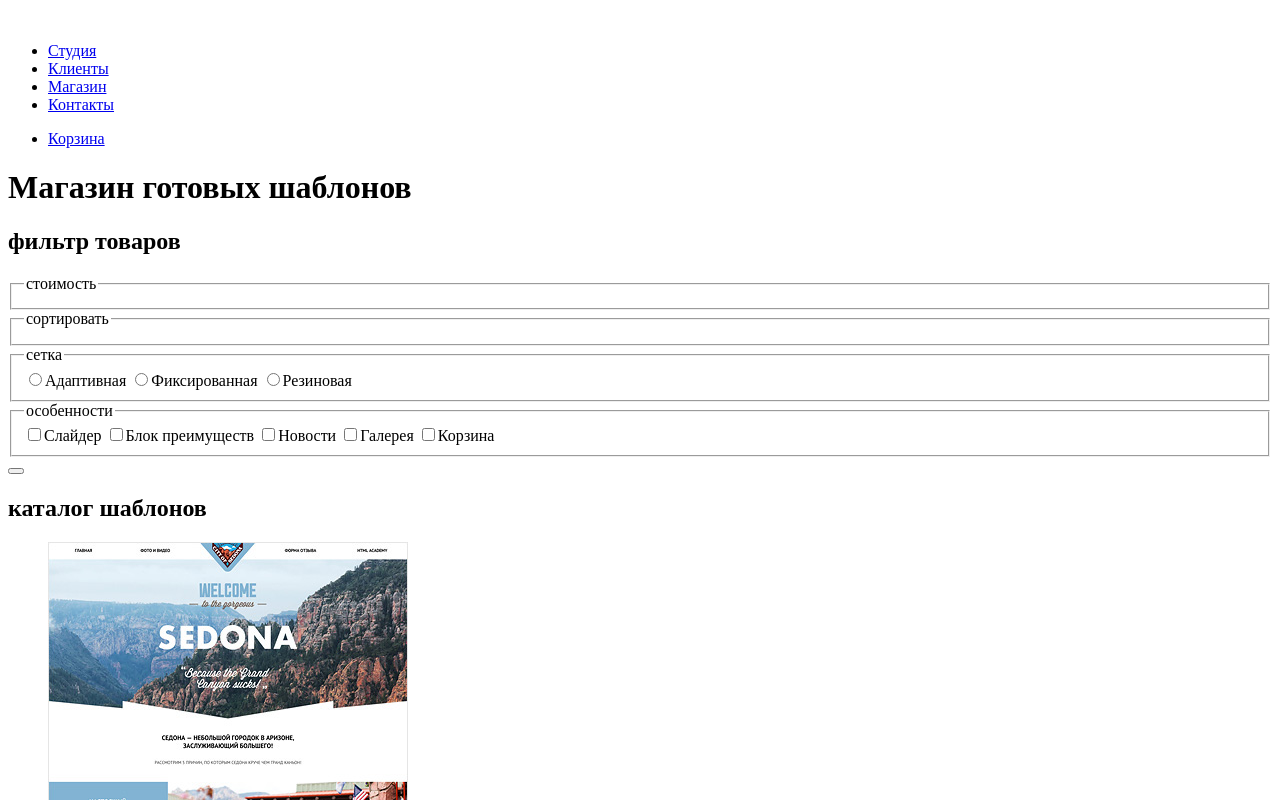
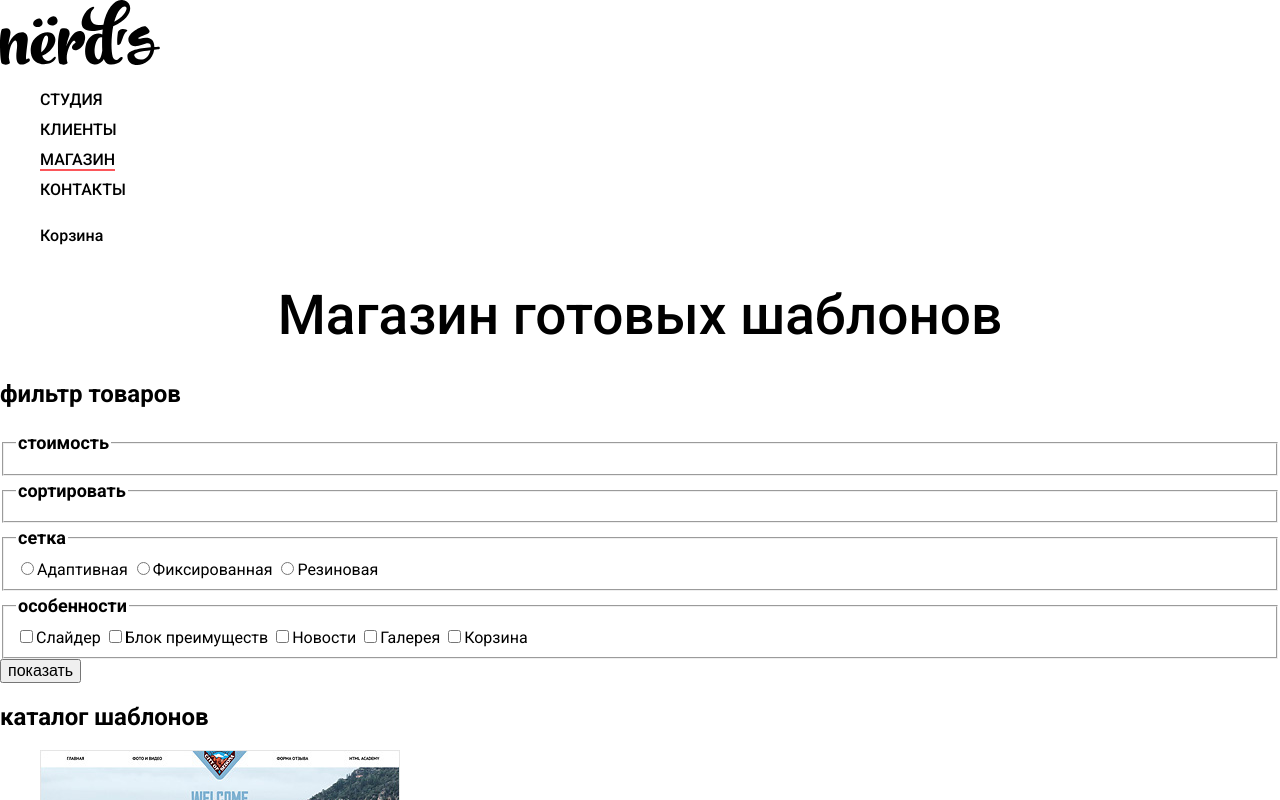
Before and after one commit to pipols/164805-nerds-25, a plain HTML site: page catalog.html in a window 1280 px wide. Shown: the top 800 px of the page. Drawn offline with Linux system fonts and the light colour scheme.

Commit message:
сделал 4-е задание

```diff
--- a/catalog.html
+++ b/catalog.html
@@ -3,11 +3,13 @@
   <head>
     <meta charset="UTF-8">
     <title>Document</title>
+    <link rel="stylesheet" href="css/style.css">
+    <link href="https://fonts.googleapis.com/css?family=Roboto:400,500,700&display=swap&subset=cyrillic-ext" rel="stylesheet">
   </head>
   <body>
     <header class="main-header">
       <nav class="main-navigation">
-        <a href="index.html" class="main-navigation__logo-link"><img src="#" alt="" class="main-navigation__logo"></a>
+        <a href="index.html" class="main-navigation__logo-link"><img src="img/nerds-logo.svg" alt="" class="main-navigation__logo"></a>
         <ul class="main-navigation__list">
           <li class="main-navigation__item">
             <a href="#" class="main-navigation__link">Студия</a>
@@ -33,34 +35,34 @@
       <h1 class="page-title">Магазин готовых шаблонов</h1>
       <section class="product-filter">
         <h2 class="product-filter__title visually-hidden">фильтр товаров</h2>
-        <form>
-          <fieldset>
-            <legend>стоимость</legend>
+        <form class="sorting-form">
+          <fieldset class="form-wrap">
+            <legend class="sorting-fort__title">стоимость</legend>
           </fieldset>
-          <fieldset>
-            <legend>сортировать</legend>
+          <fieldset class="form-wrap">
+            <legend class="sorting-fort__title">сортировать</legend>
           </fieldset>
-          <fieldset>
-            <legend>сетка</legend>
+          <fieldset class="form-wrap">
+            <legend class="sorting-fort__title">сетка</legend>
             <label>
-              <input type="radio" name="grid" value="adaptiv">Адаптивная
+              <input class="sorting-form__grid" type="radio" name="grid" value="adaptiv">Адаптивная
             </label>
             <label>
-              <input type="radio" name="grid" value="fix">Фиксированная
+              <input class="sorting-form__grid" type="radio" name="grid" value="fix">Фиксированная
             </label>
             <label>
-              <input type="radio" name="grid" value="rubber">Резиновая
+              <input class="sorting-form__grid" type="radio" name="grid" value="rubber">Резиновая
             </label>
           </fieldset>
-          <fieldset>
-            <legend>особенности</legend>
-            <label><input type="checkbox" name="slider">Слайдер</label>
-            <label><input type="checkbox" name="advantage">Блок преимуществ</label>
-            <label><input type="checkbox" name="news">Новости</label>
-            <label><input type="checkbox" name="gallery">Галерея</label>
-            <label><input type="checkbox" name="basket">Корзина</label>
+          <fieldset class="form-wrap">
+            <legend class="sorting-fort__title">особенности</legend>
+            <label><input class="sorting-form__features" type="checkbox" name="slider">Слайдер</label>
+            <label><input class="sorting-form__features" type="checkbox" name="advantage">Блок преимуществ</label>
+            <label><input class="sorting-form__features" type="checkbox" name="news">Новости</label>
+            <label><input class="sorting-form__features" type="checkbox" name="gallery">Галерея</label>
+            <label><input class="sorting-form__features" type="checkbox" name="basket">Корзина</label>
           </fieldset>
-          <button type="submit"></button>
+          <button class="sorting-form__btn" type="submit">показать</button>
         </form>
       </section>
       <section class="production">
--- /dev/null
+++ b/css/style.css
@@ -0,0 +1,182 @@
+/* font-family: 'Roboto', sans-serif; */
+body {
+  margin: 0;
+  font-family: 'Roboto', sans-serif;
+  font-size: 400;
+  color: #000000;
+}
+
+img {
+  max-width: 100%;
+}
+
+a {
+  text-decoration: none;
+}
+
+/* header */
+.main-header {}
+
+.main-navigation {}
+
+.main-navigation__logo-link {}
+
+.main-navigation__logo {}
+
+.main-navigation__list {
+  list-style: none;
+}
+
+.main-navigation__item {
+  font-size: 16px;
+  font-weight: 500;
+  line-height: 1.88;
+  color: #000000;
+  text-transform: uppercase;
+}
+
+.main-navigation__item:hover {
+  color: rgb(251, 86, 90);
+}
+
+.main-navigation__item:active {
+  color: rgba(0, 0, 0, 0.3);
+}
+
+.main-navigation__link {
+  font-size: 16px;
+  font-weight: 500;
+  line-height: 1.88;
+  color: #000000;
+}
+
+.main-navigation__link:hover {
+  color: rgb(251, 86, 90);
+}
+
+.main-navigation__link:active {
+  color: rgba(0, 0, 0, 0.3);
+}
+.main-navigation__link--current {
+  border-bottom: 2px solid rgb(251, 86, 90);;
+}
+.shopping_cart {
+  list-style: none;
+}
+
+.shopping_cart__item {
+  font-size: 16px;
+  font-weight: 500;
+  line-height: 1.88;
+  color: #000000;
+}
+
+.shopping_cart__link {
+  font-size: 16px;
+  font-weight: 500;
+  line-height: 1.88;
+  color: #000000;
+}
+
+.shopping_cart__link:hover {
+  color: rgb(251, 86, 90);
+}
+
+.shopping_cart__link:active {
+  color: rgba(0, 0, 0, 0.3);
+}
+
+/* header */
+/* body */
+.page-title {
+  font-size: 55px;
+  font-weight: 500;
+  line-height: 1;
+  text-align: center;
+  color: #000000;
+}
+
+.features {}
+
+.features__list {}
+
+.features__item {}
+
+.features__item-title {
+  font-size: 24px;
+  font-weight: 700;
+  line-height: 1.25;
+  color: #000000;
+}
+
+.features__item-text {
+  font-size: 16px;
+  font-weight: 400;
+  line-height: 1.5;
+  color: #283136;
+}
+
+.features__item-order-link {
+  font-size: 16px;
+  font-weight: 500;
+  line-height: 1.13;
+  color: #ffffff;
+}
+
+.sorting-form {}
+
+.form-wrap {}
+
+.sorting-fort__title {
+  font-size: 18px;
+  font-weight: 700;
+  line-height: 1.67;
+  color: #000000;
+}
+
+.sorting-form__grid {
+  font-size: 16px;
+  font-weight: 400;
+  line-height: 1.25;
+  color: #283136;
+}
+
+.sorting-form__features {}
+
+.sorting-form__btn {
+  font-size: 16px;
+  font-weight: 500;
+  line-height: 1.13;
+  text-align: center;
+  color: #000000;
+}
+
+/* body */
+/* footer */
+.main-footer {}
+
+.social-btn__list {}
+
+.social-btn__item {}
+
+.social-btn__link {}
+
+.social-friendship {}
+
+.social-friendship__slogan {
+  font-size: 36px;
+  font-weight: 700;
+  line-height: 1;
+  color: #000000;
+}
+
+.social-friendship__text {
+  font-size: 16px;
+  font-weight: 400;
+  line-height: 1.38;
+  color: #444444;
+}
+
+/* s
+s
+s */
```
Also changed, not shown: index.html (+8 -6 lines).
